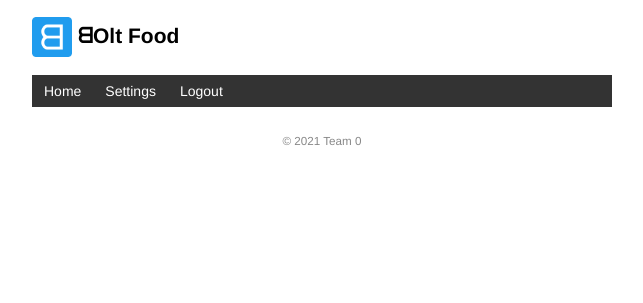
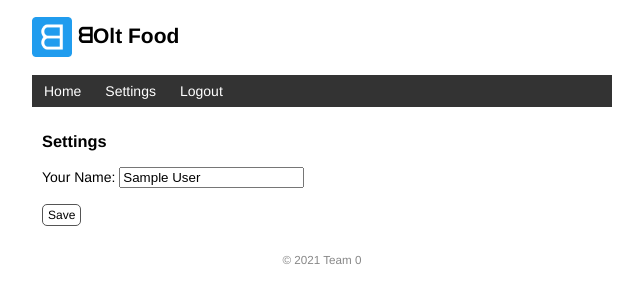
Before and after one commit to JonasBerx/foodorderingapp, a Flask app: page /settings in a window 1280 px wide. Shown: the top 303 px of the page, without its empty margins (318-961 px from the left). Run offline with Flask 2, Linux system fonts and the light colour scheme; the visitor is signed in with stand-in values (Sample User, id 1); data comes from the database, SQL or seed files in the repository.

Commit message:
implement updating profile function

```diff
--- a/dolt/static/style.css
+++ b/dolt/static/style.css
@@ -45,6 +45,7 @@ nav li a:hover {
 }
 
 .content {
+    margin-top: 25px;
     margin-left: 10px;
 }
 
--- a/dolt/templates/base.html
+++ b/dolt/templates/base.html
@@ -21,10 +21,13 @@
         <ul>
             <li><a href="{{ url_for("index") }}">Home</a></li>
             {% if current_user.is_authenticated %}
-            <li><a href="{{ url_for("settings") }}">Settings</a></li>
-            <li><a href="{{ url_for("logout") }}">Logout</a></li>
+                {% if current_user.type and current_user.type not in ["customer", "user"] %}
+                    <li><a href="{{ url_for(current_user.type) }}">Dashboard</a></li>
+                {% endif %}
+                <li><a href="{{ url_for("settings") }}">Settings</a></li>
+                <li><a href="{{ url_for("logout") }}">Logout</a></li>
             {% else %}
-            <li><a href="{{ url_for("login") }}">Login</a></li>
+                <li><a href="{{ url_for("login") }}">Login</a></li>
             {% endif %}
         </ul>
     </nav>
--- a/dolt/templates/courier.html
+++ b/dolt/templates/courier.html
@@ -1,5 +1,5 @@
 {% extends "base.html" %}
 
 {% block content %}
-<h3>Welcome, dear courier!</h3>
+<h3>Welcome, dear courier {{ current_user.name }}!</h3>
 {% endblock %}
--- a/dolt/templates/employee.html
+++ b/dolt/templates/employee.html
@@ -1,5 +1,5 @@
 {% extends "base.html" %}
 
 {% block content %}
-<h3>Welcome, dear employee!</h3>
+<h3>Welcome, dear employee {{ current_user.name }}!</h3>
 {% endblock %}
--- a/dolt/templates/partner.html
+++ b/dolt/templates/partner.html
@@ -1,5 +1,5 @@
 {% extends "base.html" %}
 
 {% block content %}
-<h3>Welcome, dear partner!</h3>
+<h3>Welcome, dear partner {{ current_user.name }}!</h3>
 {% endblock %}
--- /dev/null
+++ b/dolt/templates/settings.html
@@ -0,0 +1,12 @@
+{% extends "base.html" %}
+
+{% block content %}
+<h3>Settings</h3>
+<form method="post">
+    <label for="unm">Your Name:</label>
+    <input id="unm" type="text" name="name" autocomplete="off" required
+           value="{{ current_user.name }}" placeholder="Enter your name">
+    <br><br>
+    <input class="btn" type="submit" name="submit" value="Save">
+</form>
+{% endblock %}
--- a/dolt/views.py
+++ b/dolt/views.py
@@ -1,7 +1,7 @@
 from flask import flash, redirect, render_template, request, url_for
-from flask_login import login_user, login_required, logout_user
+from flask_login import current_user, login_user, login_required, logout_user
 
-from dolt import app
+from dolt import app, db
 from dolt.models import User
 
 
@@ -78,4 +78,15 @@ def logout():
 @app.route("/settings", methods=["GET", "POST"])
 @login_required
 def settings():
-    return render_template("index.html")
+    if request.method != "POST":
+        return render_template("settings.html")
+
+    name = request.form["name"]
+    current_user.name = name
+    db.session.commit()
+    flash("Settings saved")
+
+    if current_user.type == "customer":
+        return redirect(url_for("index"))
+    else:
+        return redirect(url_for(current_user.type))
```
Also changed, not shown: tests/test_settings.py (+1 -2 lines).
